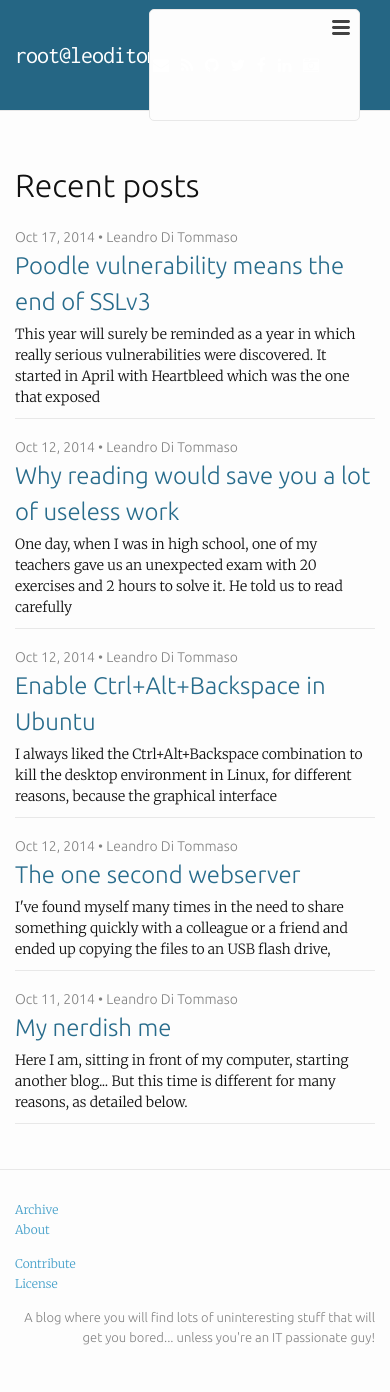
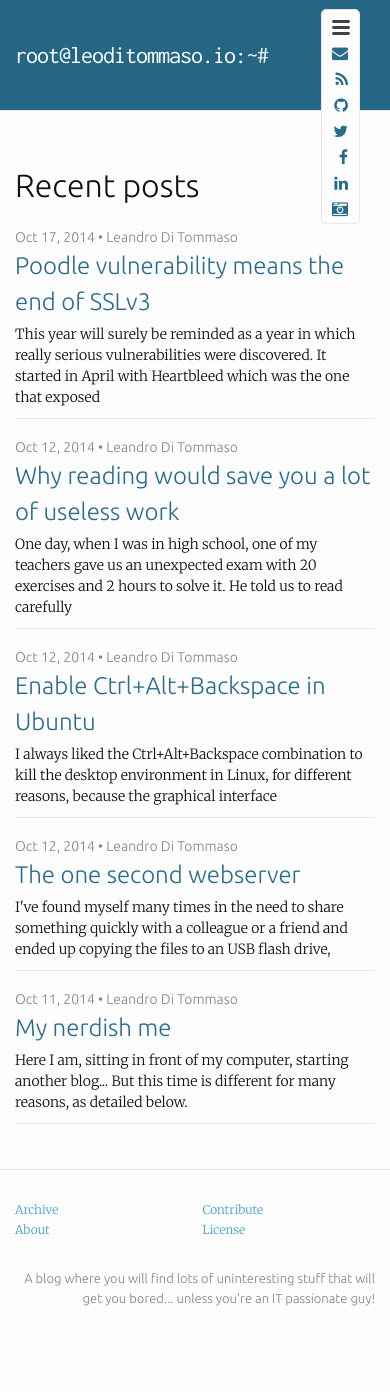
Before and after one commit to leoditommaso/leoditommaso.io, a Jekyll site: the page built from index.html, in a window 390 px wide. Built offline with Jekyll 4.4.1, drawn with Linux system fonts in a browser that asks for light colours; the list of posts is cut into pages by our own code; after the commit the page ends 1353 px from its top, so only the background shows below that.

Commit message:
Fix mobile main menu.
Main menu was broken on mobiles.

```diff
--- a/_sass/_layout.scss
+++ b/_sass/_layout.scss
@@ -49,7 +49,6 @@
         display: none;
     }
 
-
     @include media-query($on-palm) {
         position: absolute;
         top: 9px;
@@ -88,9 +87,9 @@
             padding-bottom: 5px;
         }
 
-        .page-link {
+        i {
             display: block;
-            color: $brand-color;
+            color: $post-link;
             padding: 5px 10px;
         }
     }
@@ -203,7 +202,7 @@
 @include media-query($on-palm) {
     .footer-col-1,
     .footer-col-2 {
-        float: none;
+        float: left;
         width: -webkit-calc(50% - (#{$spacing-unit} / 2));
         width:         calc(50% - (#{$spacing-unit} / 2));
     }
@@ -212,6 +211,7 @@
         width: -webkit-calc(100% - (#{$spacing-unit} / 2));
         width:         calc(100% - (#{$spacing-unit} / 2));
     }
+
 }
 
 
```
